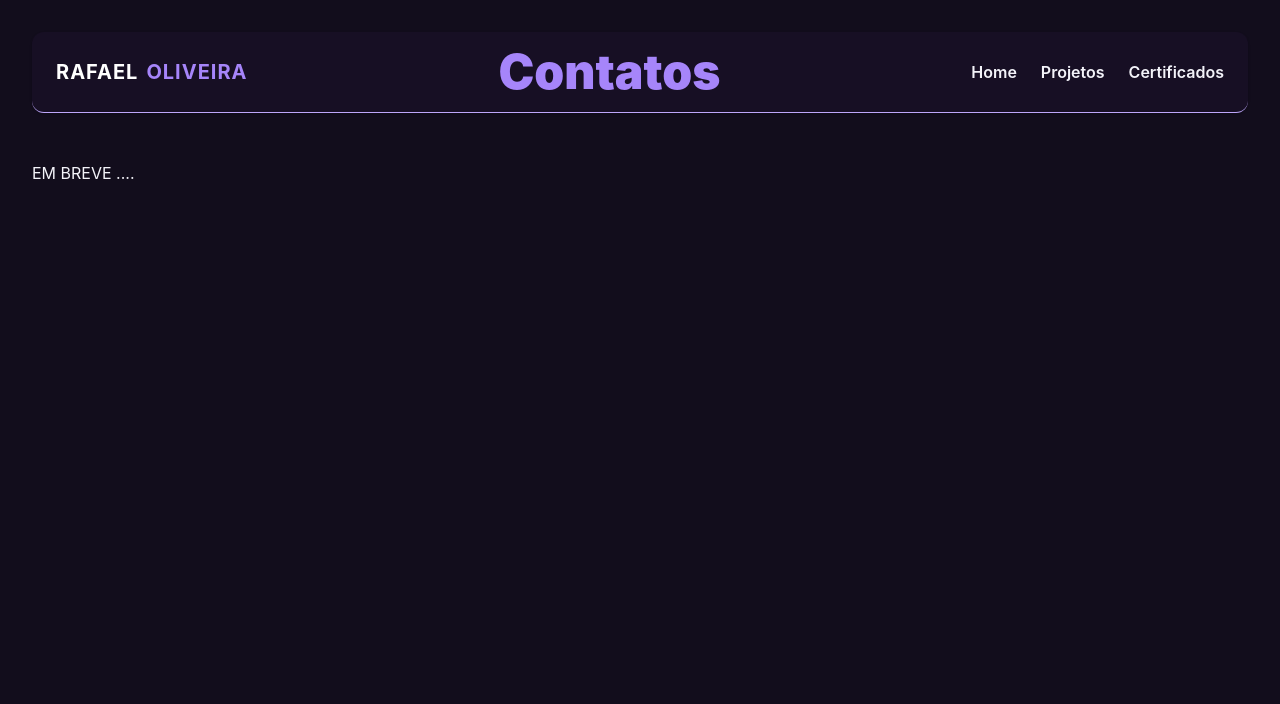
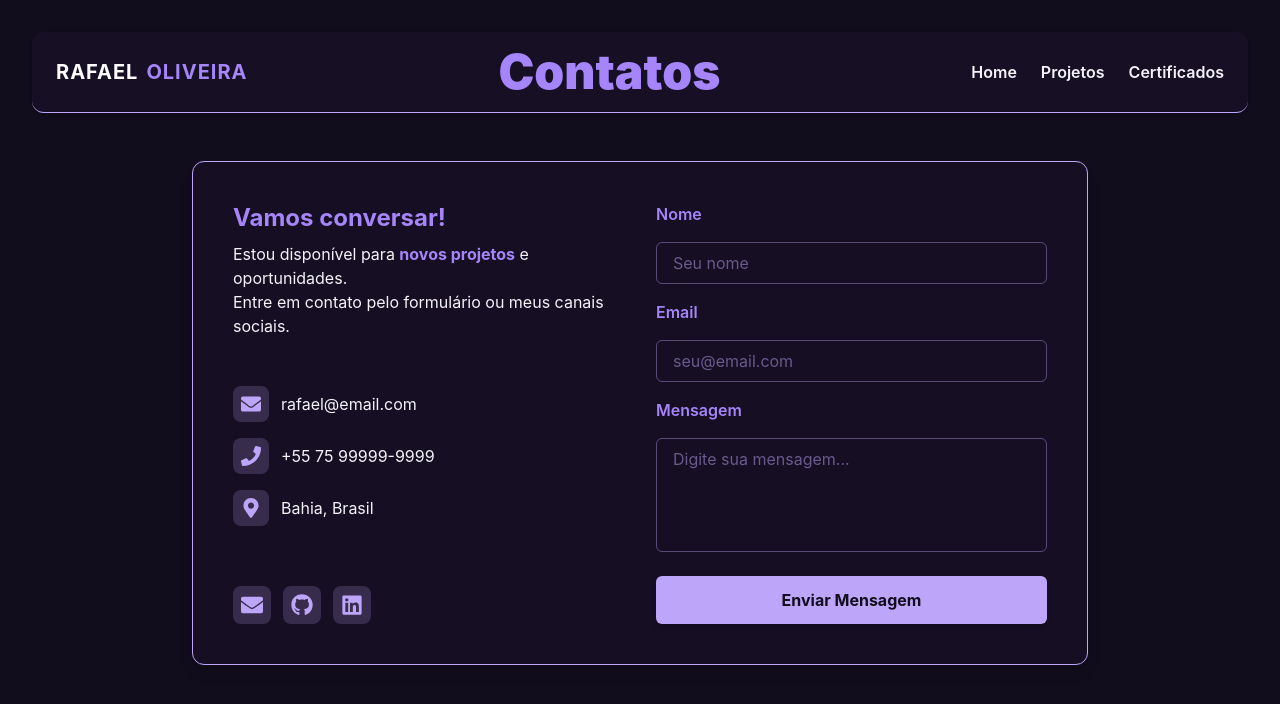
Before and after one commit to RafaelAquinodev/Portfolio-Rafael-Oliveira, a Next.js app: page /contatos in a window 1280 px wide. Shown: the top 704 px of the page. Built offline with nearby package versions, Linux system fonts and the light colour scheme.

Commit message:
feat: Adicionando form nos contatos

```diff
--- /dev/null
+++ b/app/contatos/contactSection.tsx
@@ -0,0 +1,137 @@
+import {
+  FaEnvelope,
+  FaPhone,
+  FaMapMarkerAlt,
+  FaGithub,
+  FaLinkedin,
+} from "react-icons/fa";
+
+export default function ContactSection() {
+  return (
+    <section className="w-full max-w-4xl mx-auto mt-8 bg-[var(--card)]/80 rounded-xl shadow-lg border border-[var(--primary-accent)] p-6 md:p-10 flex flex-col md:flex-row gap-8">
+      {/* --- ESQUERDA: Info de contato --- */}
+      <div className="flex-1 flex flex-col justify-between gap-6">
+        <div>
+          <h2 className="text-2xl font-bold text-[var(--primary)] mb-2">
+            Vamos conversar!
+          </h2>
+          <p className="text-[var(--foreground)] mb-6">
+            Estou disponível para{" "}
+            <span className="font-bold text-[var(--primary)]">
+              novos projetos
+            </span>{" "}
+            e oportunidades.
+            <br />
+            Entre em contato pelo formulário ou meus canais sociais.
+          </p>
+        </div>
+        <div className="flex flex-col gap-4 mb-4">
+          <div className="flex items-center gap-3">
+            <div className="bg-[var(--primary-accent)]/20 text-[var(--primary-accent)] p-2 rounded-lg">
+              <FaEnvelope size={20} />
+            </div>
+            <span className="text-[var(--foreground)] select-all">
+              rafael@email.com
+            </span>
+          </div>
+          <div className="flex items-center gap-3">
+            <div className="bg-[var(--primary-accent)]/20 text-[var(--primary-accent)] p-2 rounded-lg">
+              <FaPhone size={20} />
+            </div>
+            <span className="text-[var(--foreground)]">+55 75 99999-9999</span>
+          </div>
+          <div className="flex items-center gap-3">
+            <div className="bg-[var(--primary-accent)]/20 text-[var(--primary-accent)] p-2 rounded-lg">
+              <FaMapMarkerAlt size={20} />
+            </div>
+            <span className="text-[var(--foreground)]">Bahia, Brasil</span>
+          </div>
+        </div>
+        <div className="flex gap-3 mt-auto">
+          <a
+            href="mailto:rafael@email.com"
+            className="bg-[var(--primary-accent)]/20 hover:bg-[var(--primary-accent)]/30 transition text-[var(--primary-accent)] p-2 rounded-lg"
+            title="Enviar e-mail"
+          >
+            <FaEnvelope size={22} />
+          </a>
+          <a
+            href="https://github.com/seuusuario"
+            target="_blank"
+            rel="noopener"
+            className="bg-[var(--primary-accent)]/20 hover:bg-[var(--primary-accent)]/30 transition text-[var(--primary-accent)] p-2 rounded-lg"
+            title="GitHub"
+          >
+            <FaGithub size={22} />
+          </a>
+          <a
+            href="https://linkedin.com/in/seulinkedin"
+            target="_blank"
+            rel="noopener"
+            className="bg-[var(--primary-accent)]/20 hover:bg-[var(--primary-accent)]/30 transition text-[var(--primary-accent)] p-2 rounded-lg"
+            title="LinkedIn"
+          >
+            <FaLinkedin size={22} />
+          </a>
+        </div>
+      </div>
+
+      {/* --- DIREITA: Formulário --- */}
+      <form className="flex-1 flex flex-col gap-4">
+        <label
+          className="font-semibold text-[var(--primary)]"
+          htmlFor="contact-name"
+        >
+          Nome
+        </label>
+        <input
+          id="contact-name"
+          name="name"
+          type="text"
+          placeholder="Seu nome"
+          autoComplete="off"
+          className="rounded-md bg-transparent border border-[var(--primary-accent)]/40 px-4 py-2 text-[var(--foreground)] placeholder:text-[var(--primary-accent)]/50 transition focus:border-[var(--primary-accent)] focus:outline-none"
+          required
+        />
+
+        <label
+          className="font-semibold text-[var(--primary)]"
+          htmlFor="contact-email"
+        >
+          Email
+        </label>
+        <input
+          id="contact-email"
+          name="email"
+          type="email"
+          placeholder="seu@email.com"
+          autoComplete="off"
+          className="rounded-md bg-transparent border border-[var(--primary-accent)]/40 px-4 py-2 text-[var(--foreground)] placeholder:text-[var(--primary-accent)]/50 transition focus:border-[var(--primary-accent)] focus:outline-none"
+          required
+        />
+
+        <label
+          className="font-semibold text-[var(--primary)]"
+          htmlFor="contact-message"
+        >
+          Mensagem
+        </label>
+        <textarea
+          id="contact-message"
+          name="message"
+          rows={4}
+          placeholder="Digite sua mensagem..."
+          className="rounded-md bg-transparent border border-[var(--primary-accent)]/40 px-4 py-2 text-[var(--foreground)] placeholder:text-[var(--primary-accent)]/50 transition resize-none focus:border-[var(--primary-accent)] focus:outline-none"
+          required
+        />
+
+        <button
+          type="submit"
+          className="mt-2 bg-[var(--primary-accent)] text-[var(--background)] font-bold rounded-md py-3 shadow-md hover:brightness-125 transition"
+        >
+          Enviar Mensagem
+        </button>
+      </form>
+    </section>
+  );
+}
--- a/app/contatos/page.tsx
+++ b/app/contatos/page.tsx
@@ -1,4 +1,5 @@
 import Link from "next/link";
+import ContactSection from "./contactSection";
 
 export default function ContatosPage() {
   return (
@@ -35,9 +36,7 @@ export default function ContatosPage() {
         </nav>
       </header>
 
-      <div>
-        <h1>EM BREVE ....</h1>
-      </div>
+      <ContactSection />
     </main>
   );
 }
```
